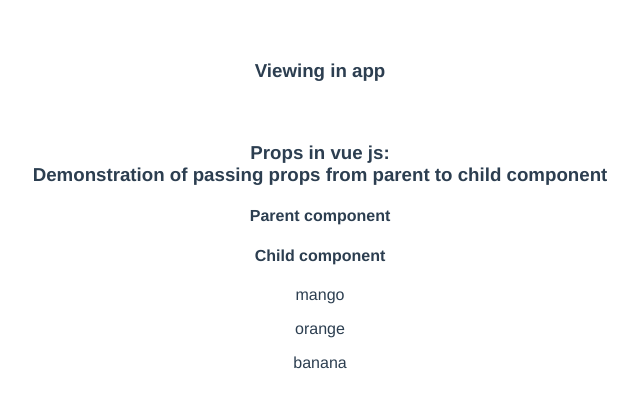
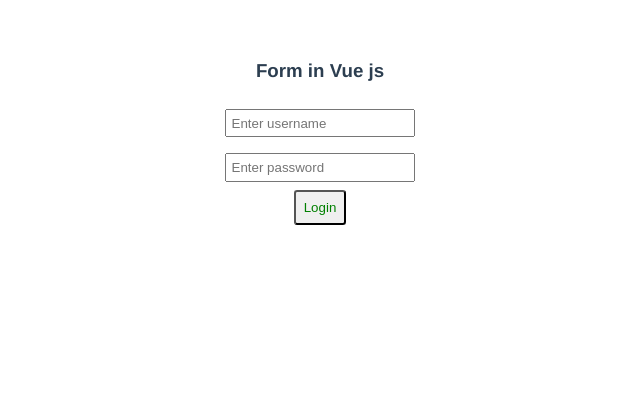
Before and after one commit to Neelima-git/learn-Vue.js, a Vue app: page / in a window 1280 px wide. Shown: the top 408 px of the page, without its empty margins (320-960 px from the left). Built offline with nearby package versions, Linux system fonts and the light colour scheme.

Commit message:
Added child to parent props demo files

```diff
--- a/src/App.vue
+++ b/src/App.vue
@@ -1,18 +1,17 @@
 <template>
   <div id="app">
-    <h3>Viewing in app</h3>
-      <PropsDemo/>
+    <h3>Form in Vue js</h3>
+      <Login/>
   </div>
 </template>
 
 <script>
-// import PropsComponent from "./components/PropsDemoChild.vue";
-import PropsDemo from './components/PropsDemoParent.vue'
+import Login from './components/form/Login.vue'
 
 export default {
   name: "App",
   components: {
-    PropsDemo
+    Login
   },
 };
 </script>
--- /dev/null
+++ b/src/components/form/Login.vue
@@ -0,0 +1,59 @@
+<template>
+  <div class="form">
+    <input
+      type="text"
+      name="username"
+      id="username"
+      placeholder="Enter username "
+      v-model="loginForm.username"
+    />
+    <input
+      type="password"
+      name="password"
+      id="password"
+      placeholder="Enter password "
+      v-model="loginForm.password"
+    />
+    <button @click="getLogin">Login</button>
+  </div>
+</template>
+
+<script>
+export default {
+  name: "LoginComponent",
+  data() {
+    return {
+      loginForm: {
+        username: null,
+        password: null,
+      },
+    };
+  },
+  methods: {
+    getLogin() {
+      console.log("getLogin called", this.loginForm);
+    },
+  },
+};
+</script>
+
+<style>
+.form {
+  display: flex;
+  flex-direction: column;
+  align-items: center;
+  justify-content: center;
+}
+
+input {
+  margin: 0.5rem;
+  padding: 0.3rem;
+}
+
+button {
+  padding: 0.5rem;
+  outline: none;
+  color: green;
+  border-radius: 0.2rem;
+}
+</style>
```
Also changed, not shown: src/components/props/CtoP_Child.vue (added, +16 -0 lines), src/components/props/CtoP_Parent.vue (added, +27 -0 lines), src/components/props/Props.vue (added, +21 -0 lines), src/components/CtoP_Parent.vue (deleted), src/components/PtoC_Child.vue (deleted), src/components/props/PropsDemoChild.vue (renamed from src/components/PropsDemoChild.vue), src/components/props/PropsDemoParent.vue (renamed from src/components/PropsDemoParent.vue).
